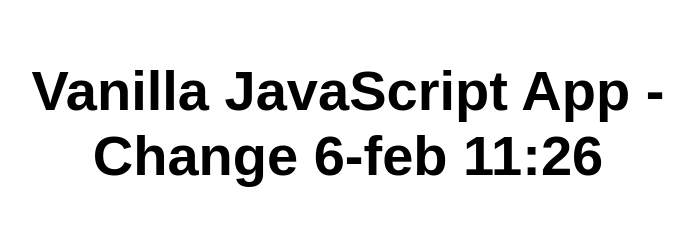
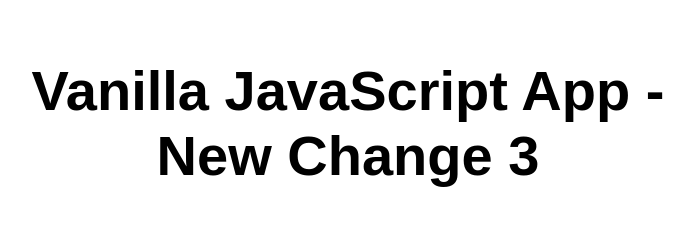
Before and after one commit to gmartin50/my-first-static-web-app, a website: page src/index.html in a window 1280 px wide. Shown: the whole page, without its empty margins (292-986 px from the left). Drawn offline with Linux system fonts and the light colour scheme.

```diff
--- a/src/index.html
+++ b/src/index.html
@@ -10,7 +10,7 @@
 
 <body>
   <main>
-    <h1>Vanilla JavaScript App - Change 6-feb 11:26</h1>
+    <h1>Vanilla JavaScript App - New Change 3</h1>
   </main>
 </body>
 
```
